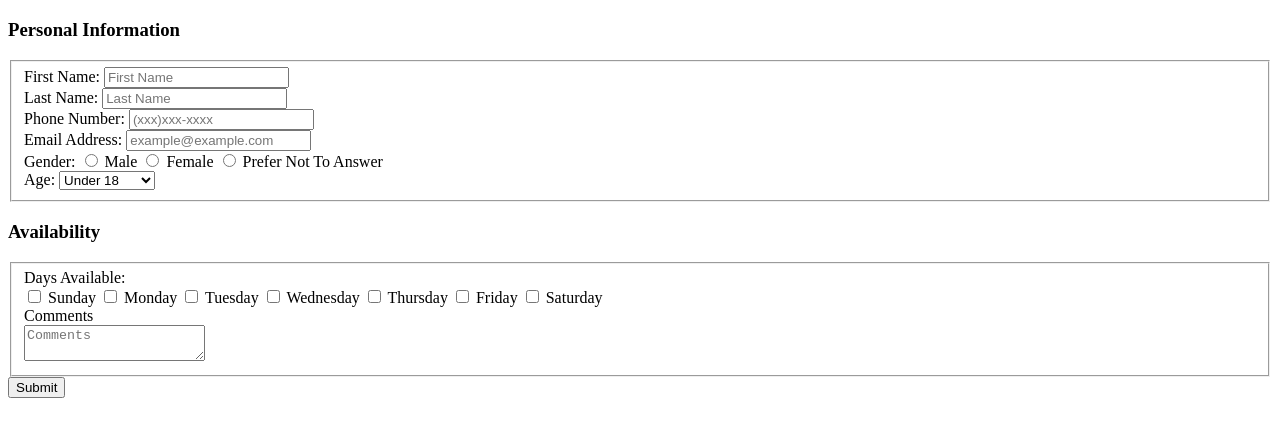
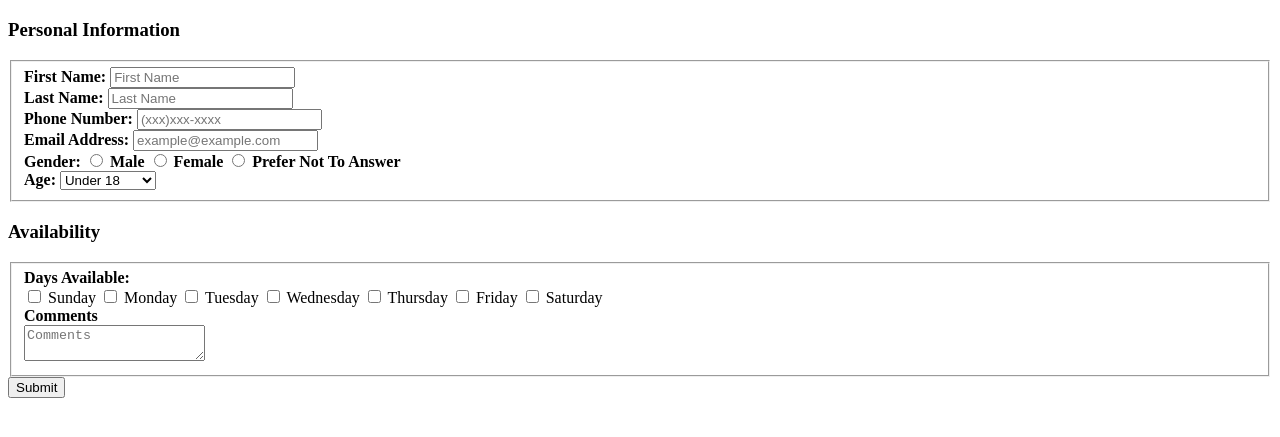
Before and after one commit to zmgkgkt1004/lab4, a plain HTML site: page index.html in a window 1280 px wide. Shown: the part 61-498 px from the top of the page. Drawn offline with Linux system fonts and the light colour scheme.

Commit message:
Update index.html
added <strong>

```diff
--- a/index.html
+++ b/index.html
@@ -12,24 +12,24 @@
 	<fieldset>
 
 			<div class="firstName">
-				<label>First Name: <input type="text" name="first_name_field" placeholder="First Name"></label>
+				<label><strong>First Name:</strong> <input type="text" name="first_name_field" placeholder="First Name"></label>
 			</div>
 			<div class="lastName">
-				<label>Last Name: <input type="text" name="last_name_field" placeholder="Last Name"></label>
+				<label><strong>Last Name:</strong> <input type="text" name="last_name_field" placeholder="Last Name"></label>
 			</div>
 			<div class="phoneNumber">
-				<label>Phone Number: <input type="text" name="phone_field" placeholder="(xxx)xxx-xxxx"></label>
+				<label><strong>Phone Number:</strong> <input type="text" name="phone_field" placeholder="(xxx)xxx-xxxx"></label>
 			</div>
 			<div class="emailAddress">
-				<label>Email Address: <input type="email" name="email_field" placeholder="example@example.com"></label>
+				<label><strong>Email Address:</strong> <input type="email" name="email_field" placeholder="example@example.com"></label>
 			</div>
 			<div class="genderSelection">
-				<label>Gender: <input type="radio" name="gender_field" value="Male"> Male </label>
-				<label><input type="radio" name="gender_field" value="Female"> Female </label>
-				<label><input type="radio" name="gender_field" value="Prefer Not To Answer"> Prefer Not To Answer </label>
+				<label><strong>Gender:</strong> <input type="radio" name="gender_field" value="Male"> <strong>Male</strong> </label>
+				<label><input type="radio" name="gender_field" value="Female"> <strong>Female</strong> </label>
+				<label><input type="radio" name="gender_field" value="Prefer Not To Answer"> <strong>Prefer Not To Answer</strong> </label>
 			</div>
 			<div class="ageSelection">
-				<label>Age: <select name="age_field">
+				<label><strong>Age:</strong> <select name="age_field">
 						<option value="Under 18">Under 18</option>
 						<option value="18 - 24">18 - 24</option>
 						<option value="25 - 34">25 - 34</option>
@@ -44,7 +44,7 @@
 	<h3>Availability</h3>
 	<fieldset>
 			<div class="availableDays">
-				<label>Days Available:</label>
+				<label><strong>Days Available:</strong></label>
 					<div class="weekdays">
 						<input type="checkbox" name="available_field[]" value="Sunday">
 							<label>Sunday</label>
@@ -64,7 +64,7 @@
 			</div>
 			<div class="comments">
 				<div class="label">
-					<label>Comments</label>
+					<label><strong>Comments</strong></label>
 				</div>
 				<div class="textArea">
 					<textarea name="comments_field" placeholder="Comments"></textarea>
```
